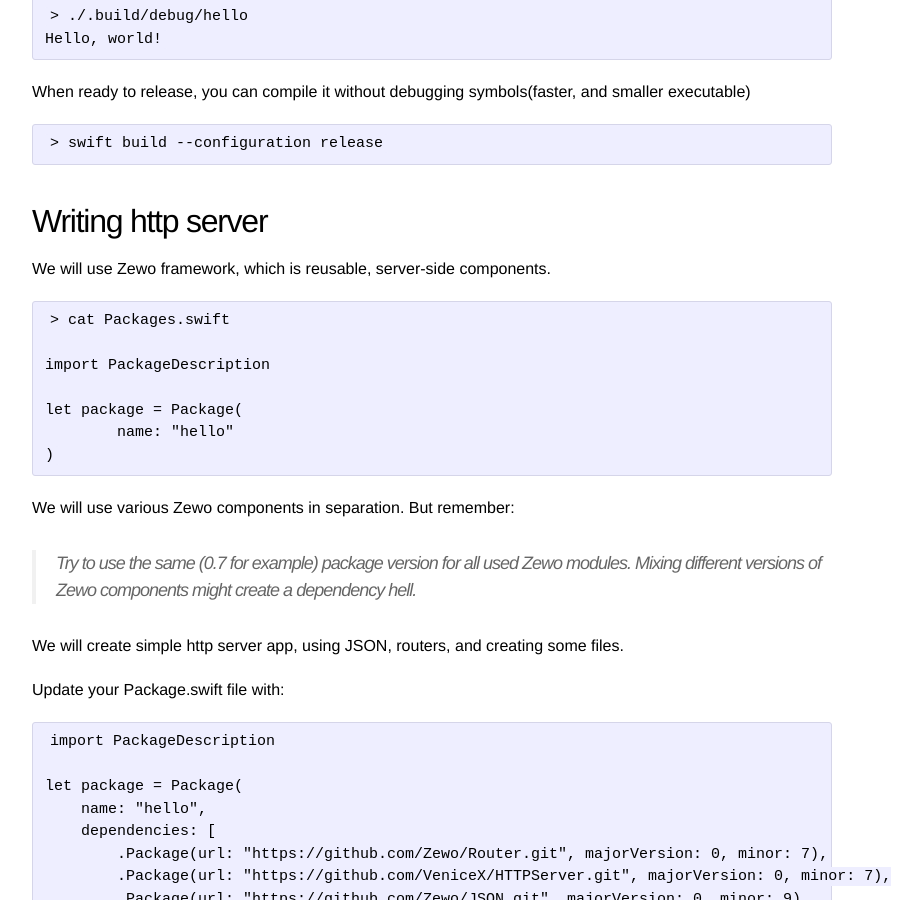
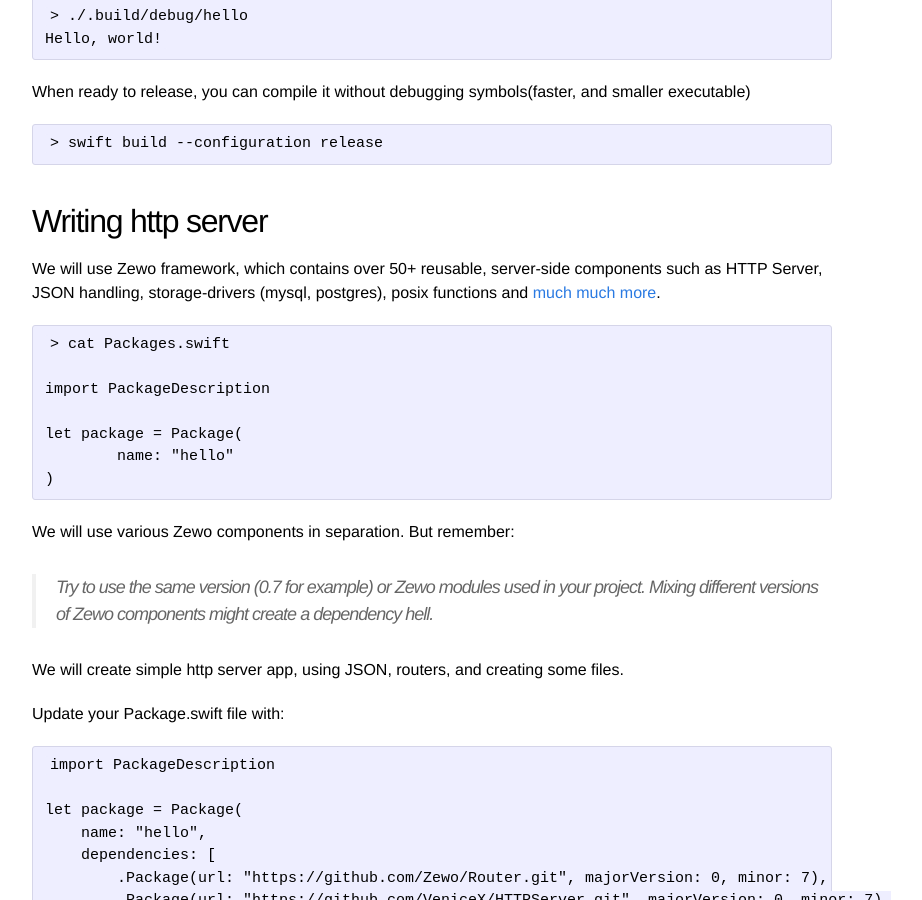
Before and after one commit to vi4m/vi4m.github.io, a Jekyll site: the page built from _posts/2016-08-01-swift-on-linux-tutorial.md, in a window 1280 px wide and 900 px high, scrolled down 2984 px. Shown: the whole window, without its empty margins (208-1130 px from the left). Built offline with Jekyll 4.4.1, drawn with Linux system fonts in a browser that asks for light colours; comment, search, counter and statistics services are not loaded.

Commit message:
Formatting

```diff
--- a/_posts/2016-08-01-swift-on-linux-tutorial.md
+++ b/_posts/2016-08-01-swift-on-linux-tutorial.md
@@ -106,6 +106,7 @@
 
 Sources dir is opinionated name. When main.swift is located in the dir, it's used as executable target, not library. The simple logic is located here:
 
+
 	> cat Sources/main.swift
 	print("Hello, world!")
 
@@ -135,7 +136,7 @@
 
 ## Writing http server
 
-We will use Zewo framework, which is reusable, server-side components.
+We will use Zewo framework, which contains over 50+ reusable, server-side components such as HTTP Server, JSON handling, storage-drivers (mysql, postgres), posix functions and [much much more](https://github.com/Zewo).
 
 	> cat Packages.swift
 
@@ -147,7 +148,7 @@
 
 We will use various Zewo components in separation. But remember:
 
-> Try to use the same (0.7 for example) package version for all used Zewo modules. Mixing different versions of Zewo components might create a dependency hell.
+> Try to use the same version (0.7 for example) or Zewo modules used in your project. Mixing different versions of Zewo components might create a dependency hell.
 
 We will create simple http server app, using JSON, routers, and creating some files.
 
@@ -216,8 +217,6 @@
 	        .Package(url: "https://github.com/user/hello.git", majorVersion: 0, minor: 1)
 
 
-
-
 # Performance
 
 Zewo framework is very performant, it uses the same strategy as Go framework, using CSP coroutines.
```
